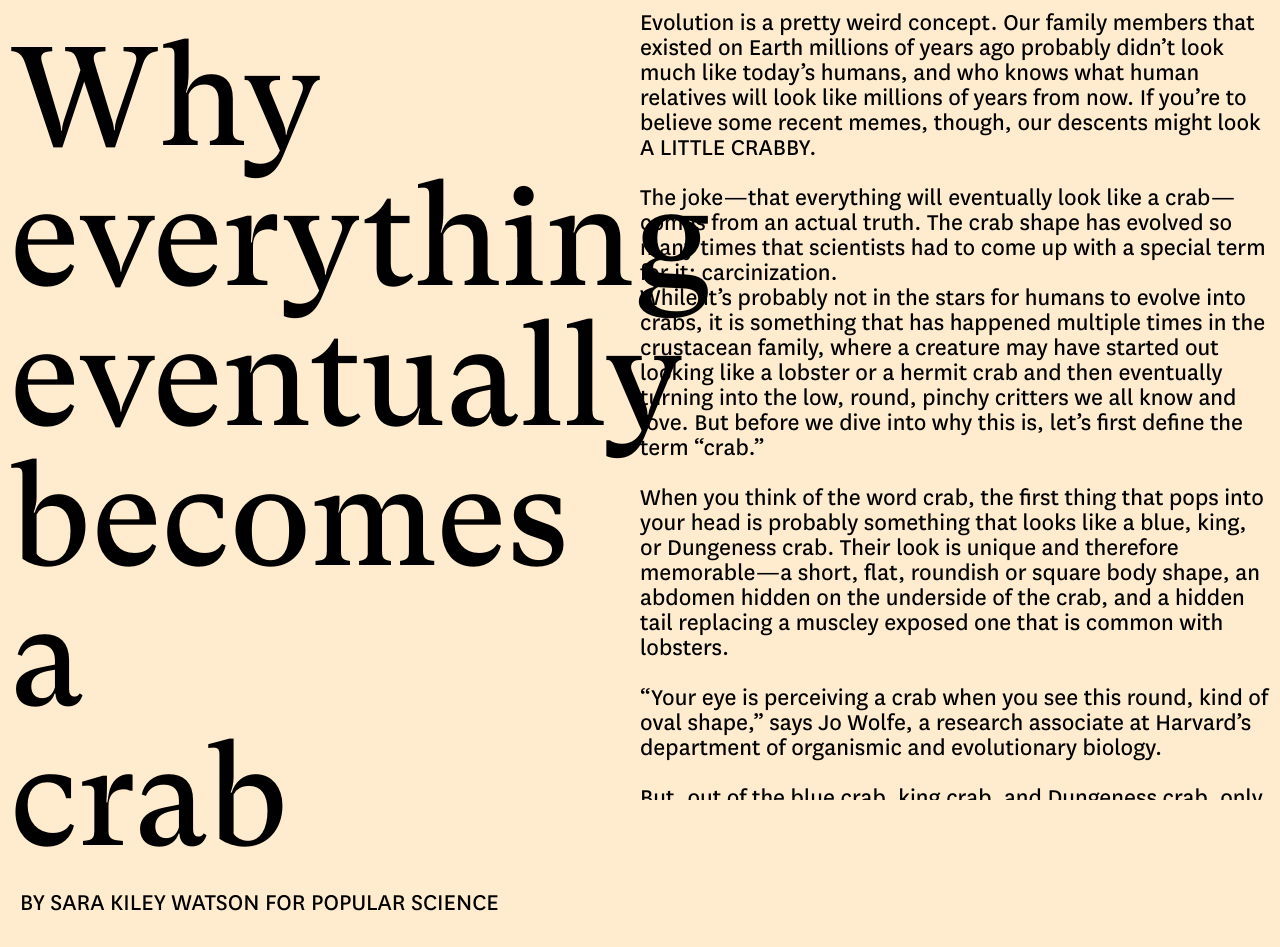
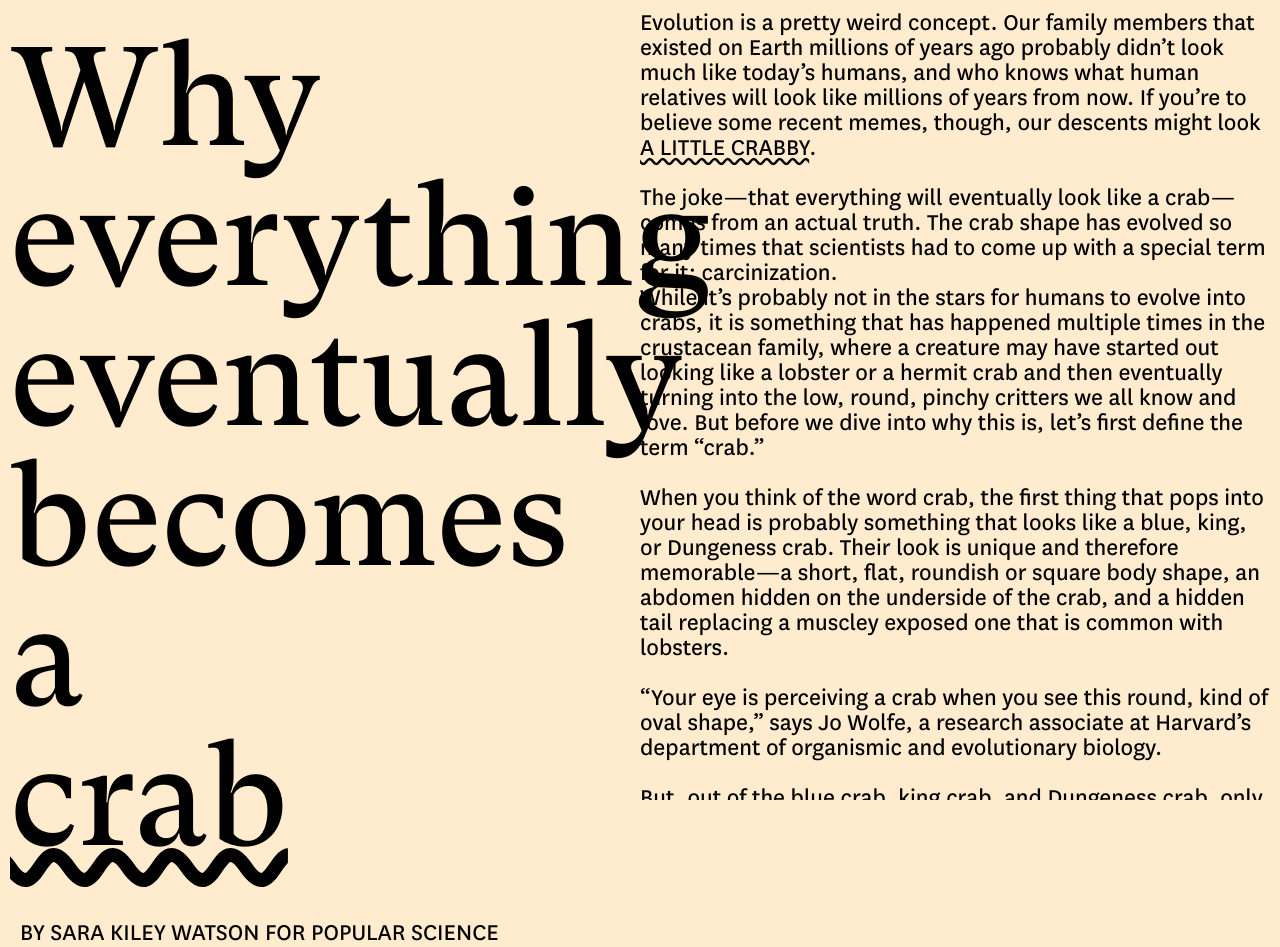
Before and after one commit to bste0009/bste0009.github.io, a plain HTML site: page carcinisation.09/article.html in a window 1280 px wide. Before the commit the page ends 917 px from the top, so only its background shows below. Drawn offline with Linux system fonts and the light colour scheme.

Commit message:
link text decoration

```diff
--- a/carcinisation.09/assets/css/main.css
+++ b/carcinisation.09/assets/css/main.css
@@ -5,7 +5,7 @@ body {
 
 a {
 	color: black;
-	text-decoration: none;
+	text-decoration-style:wavy;
 }
 
 a:hover {
@@ -141,7 +141,7 @@ body.why {
 .articlecredit {
 	font-family:'nationalregular';
 	font-size:25px;
-	padding-top:20px;
+	padding-top:50px;
 	padding-left:10px;
 }
 
```
